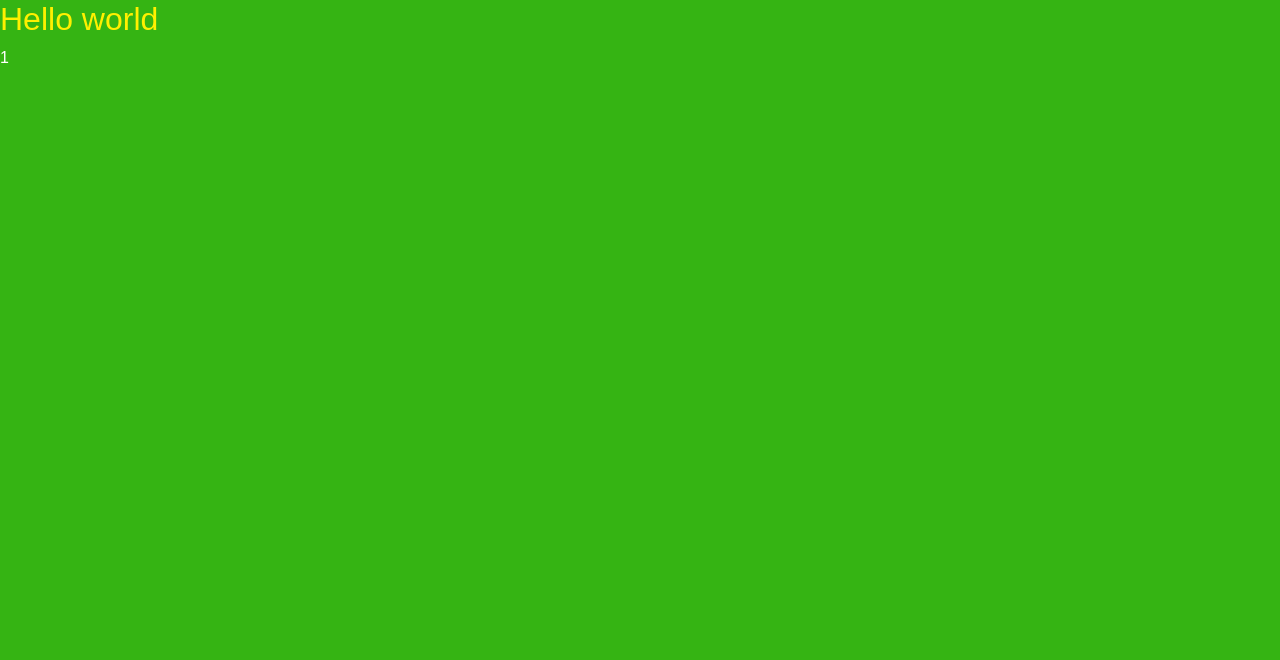
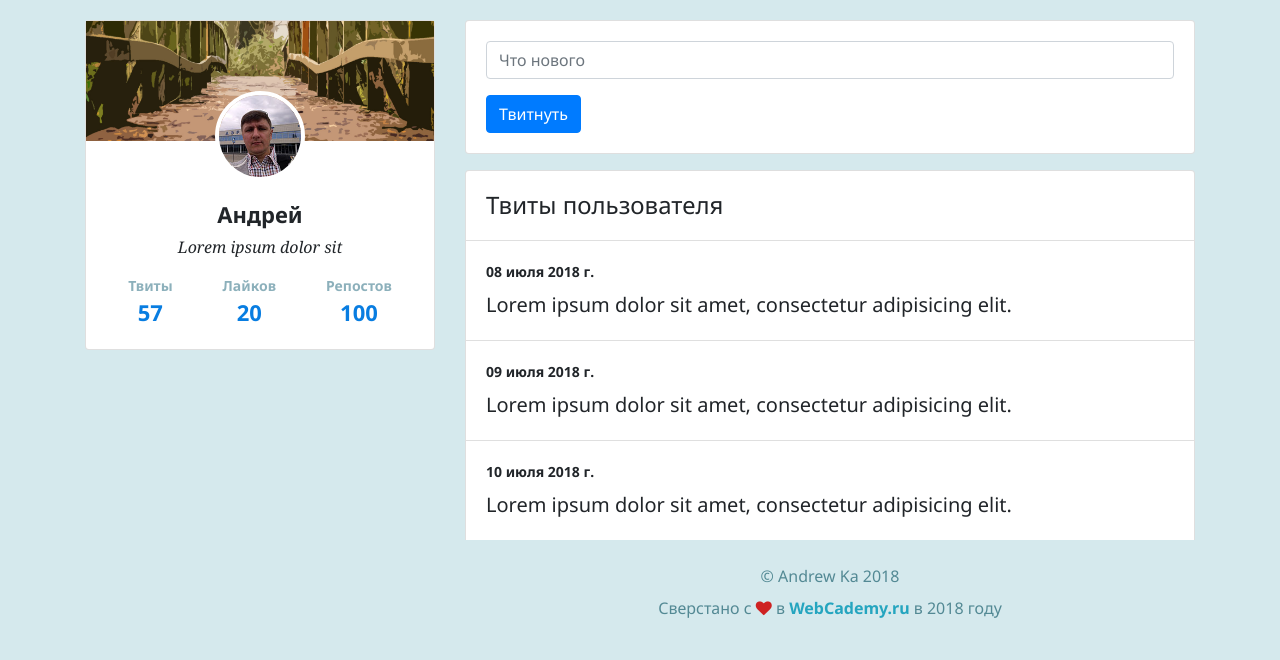
Before and after one commit to Andrew80Ka/project-twitter, a website: page app/index.html in a window 1280 px wide. Drawn offline with nearby package versions, Linux system fonts and the light colour scheme.

Commit message:
page layout is finished

```diff
--- a/app/index.html
+++ b/app/index.html
@@ -3,14 +3,103 @@
 <head>
 	<meta charset="UTF-8">
 	<meta name="viewport" content="width=device-width, initial-scale=1, shrink-to-fit=no">
-	<title>Проект</title>
+	<title>Проект Твиттер</title>
 	<link rel="stylesheet" href="libs/bootstrap/css/bootstrap.min.css">
 	<link rel="stylesheet" href="css/main.css">
+	<link href="https://fonts.googleapis.com/css?family=Noto+Sans:400,700|Noto+Serif:400,400i&amp;subset=cyrillic-ext" rel="stylesheet">
+	<link rel="stylesheet" href="https://cdnjs.cloudflare.com/ajax/libs/font-awesome/4.7.0/css/font-awesome.min.css">
 </head>
 <body>
 
-	<h1>Hello world</h1>
-	<p>1</p>
+	<div class="container">
+		<div class="row">
+			<!-- left column -->
+			<div class="col-md-4">
+				<div class="card mb-3">
+					<div class="profile-background"></div>
+					<div class="profile-avatar">
+						<img src="img/foto.jpg" alt="моё фото Андрей Ка">
+					</div>
+					<div class="card-body">
+						<h2 class="profile-title">Андрей</h2>
+						<div class="profile-description">
+							<p>Lorem ipsum dolor sit</p>
+						</div>
+						<ul class="stats">
+							<li class="stats-item">
+								<b class="stats-title">Твиты</b>
+								<b class="stats-count">57</b>
+							</li>
+							<li class="stats-item">
+								<b class="stats-title">Лайков</b>
+								<b class="stats-count">20</b>
+							</li>
+							<li class="stats-item">
+								<b class="stats-title">Репостов</b>
+								<b class="stats-count">100</b>
+							</li>
+						</ul>
+					</div>
+				</div>
+			</div>
+			<!--// left column -->
+			<!-- Right column -->
+			<div class="col-md-8">
+				<!-- Make a tweet -->
+				<div class="card mb-3">
+					<div class="card-body">
+						<form>
+						  <div class="form-group">
+						    <input type="text" class="form-control" id="exampleInputEmail1" placeholder="Что нового">
+						  </div>
+						  <button type="submit" class="btn btn-primary">Твитнуть</button>
+						</form>
+					</div>
+				</div>
+				<!--// Make a tweet -->
+				<div class="card tweet-card tweet-card-rounded-top">
+					<div class="h4 mb-0">Твиты пользователя</div>
+				</div>
+
+				<!-- Single tweet -->
+				<div class="card tweet-card">
+					<div class="tweet-date">08 июля 2018 г.</div>
+					<div class="tweet-text">
+						<p>Lorem ipsum dolor sit amet, consectetur adipisicing elit.</p>
+					</div>
+				</div>
+				<!--// Single tweet -->
+				<!-- Single tweet -->
+				<div class="card tweet-card">
+					<div class="tweet-date">09 июля 2018 г.</div>
+					<div class="tweet-text">
+						<p>Lorem ipsum dolor sit amet, consectetur adipisicing elit.</p>
+					</div>
+				</div>
+				<!--// Single tweet -->
+				<!-- Single tweet -->
+				<div class="card tweet-card">
+					<div class="tweet-date">10 июля 2018 г.</div>
+					<div class="tweet-text">
+						<p>Lorem ipsum dolor sit amet, consectetur adipisicing elit.</p>
+					</div>
+				</div>
+				<!--// Single tweet -->
+
+				<!-- Footer -->
+				<footer class="footer">
+					<p class="footer-copyright">
+						&copy; Andrew Ka 2018 <br>
+						Сверстано с <i class="fa fa-heart"> </i> в
+						<a class="footer-link" href="http://webcademy.ru/" target="_blank">WebCademy.ru</a>&nbsp;в 2018 году
+
+					</p>
+				</footer>
+				<!--// Footer -->
+			</div>
+			<!--// Right column -->
+		</div>
+	</div>
 
 	<script src="libs/jquery/jquery-3.3.1.min.js"></script>
 	<script src="https://cdnjs.cloudflare.com/ajax/libs/popper.js/1.14.3/umd/popper.min.js" integrity="sha384-ZMP7rVo3mIykV+2+9J3UJ46jBk0WLaUAdn689aCwoqbBJiSnjAK/l8WvCWPIPm49" crossorigin="anonymous"></script>
--- /dev/null
+++ b/app/less/blocks/_footer.less
@@ -0,0 +1,19 @@
+.footer {
+	color: #538994;
+	text-align: center;
+	margin-top: 20px;
+}
+
+.footer a {
+	color: #25a5bf;
+	font-weight: 700;
+}
+
+.footer p {
+	line-height: 2;
+	padding-bottom: 16px;
+}
+
+.footer .fa-heart {
+	color: #ce2222;
+}
--- /dev/null
+++ b/app/less/blocks/_profile.less
@@ -0,0 +1,36 @@
+.profile-background {
+	height: 120px;
+	background-image: url(../img/bg.jpg);
+	background-repeat: no-repeat;
+	background-size: cover;
+	background-position: center;
+}
+
+.profile-avatar {
+	width: 90px;
+	height: 90px;
+	overflow: hidden;
+	-webkit-border-radius: 100px;
+	        border-radius: 100px;
+	margin-top: -50px;
+	border: 4px solid #fff;
+	background-color: #FFF;
+	margin-left: auto;
+	margin-right: auto;
+}
+.profile-avatar img {
+	max-width: 100%;
+	height: auto;
+}
+
+.profile-title {
+	font-size: 22px;
+	font-weight: 700;
+	text-align: center;
+}
+
+.profile-description {
+	font-family: 'Noto Serif', serif;
+	font-style: italic;
+	text-align: center;
+}
--- /dev/null
+++ b/app/less/blocks/_stats.less
@@ -0,0 +1,29 @@
+.stats {
+	display: flex;
+	margin: 0;
+	padding: 0;
+	-webkit-justify-content: center;
+	        justify-content: center;
+	-ms-text-align-last: center;
+	    text-align-last: center;
+}
+
+.stats-item {
+	list-style-type: none;
+	display: flex;
+	flex-direction: column;
+	padding-left: 25px;
+	padding-right: 25px;
+
+}
+
+.stats-title {
+	font-size: 14px;
+	color: #8cb0bb;
+}
+
+.stats-count {
+	color: @mainColor;
+	font-size: 22px;
+	font-weight: 700;
+}
--- /dev/null
+++ b/app/less/blocks/_tweet-card.less
@@ -0,0 +1,43 @@
+.tweet-card {
+	padding: 1.25rem;
+	-webkit-border-radius: 0;
+	        border-radius: 0;
+	    border-bottom: 0px;
+
+	&:last-child {
+		border-bottom: 1px solid rgba(0, 0, 0, .125);
+		-webkit-border-radius: 0 0 0.25rem 0.25rem;
+		        border-radius: 0 0 0.25rem 0.25rem;
+	}
+}
+
+.tweet-card-rounded-top {
+	border-radius: 0.25rem 0.25rem 0 0;
+}
+
+.tweet-date {
+	font-size: 14px;
+	font-weight: 700;
+	margin-bottom: 0.5rem;
+}
+
+.tweet-text p {
+	margin-bottom: 0;
+	font-size: 20px;
+}
+
+// .tweet-text a {
+// 	color: #54a7ef;
+// }
+
+// .font-size-small p {
+// 	font-size: 16px;
+// }
+
+// .font-size-normal p {
+// 	font-size: 20px;
+// }
+
+// .font-size-large p {
+// 	font-size: 22px;
+// }
--- a/app/less/main.less
+++ b/app/less/main.less
@@ -1,12 +1,13 @@
-@backgroundColor: #35b413;
+@import	"blocks/_profile.less";
+@import	"blocks/_stats.less";
+@import	"blocks/_tweet-card.less";
+@import	"blocks/_footer.less";
+
+@backgroundColor: #d5e9ed;
+@mainColor: #087de1;
 
 body {
 	background: @backgroundColor;
-	color: #fff;
-	font-family: sans-serif;
+	font-family: 'Noto Sans', sans-serif;
+	padding-top: 20px;
 }
-
-h1 {
-	font-size: 32px;
-	color: #FFF000;
-}
```
Also changed, not shown: app/css/main.css, app/img/bg.jpg (added), app/img/foto.jpg (added).
